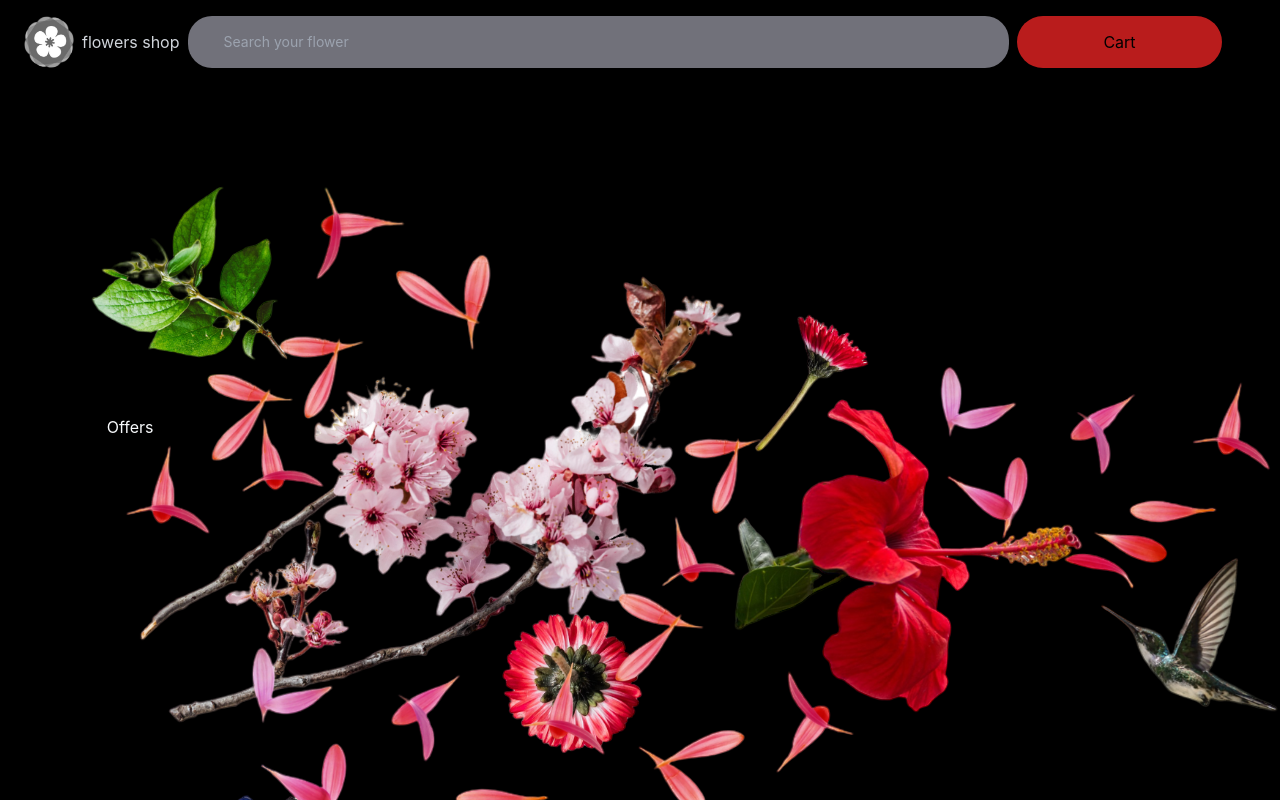
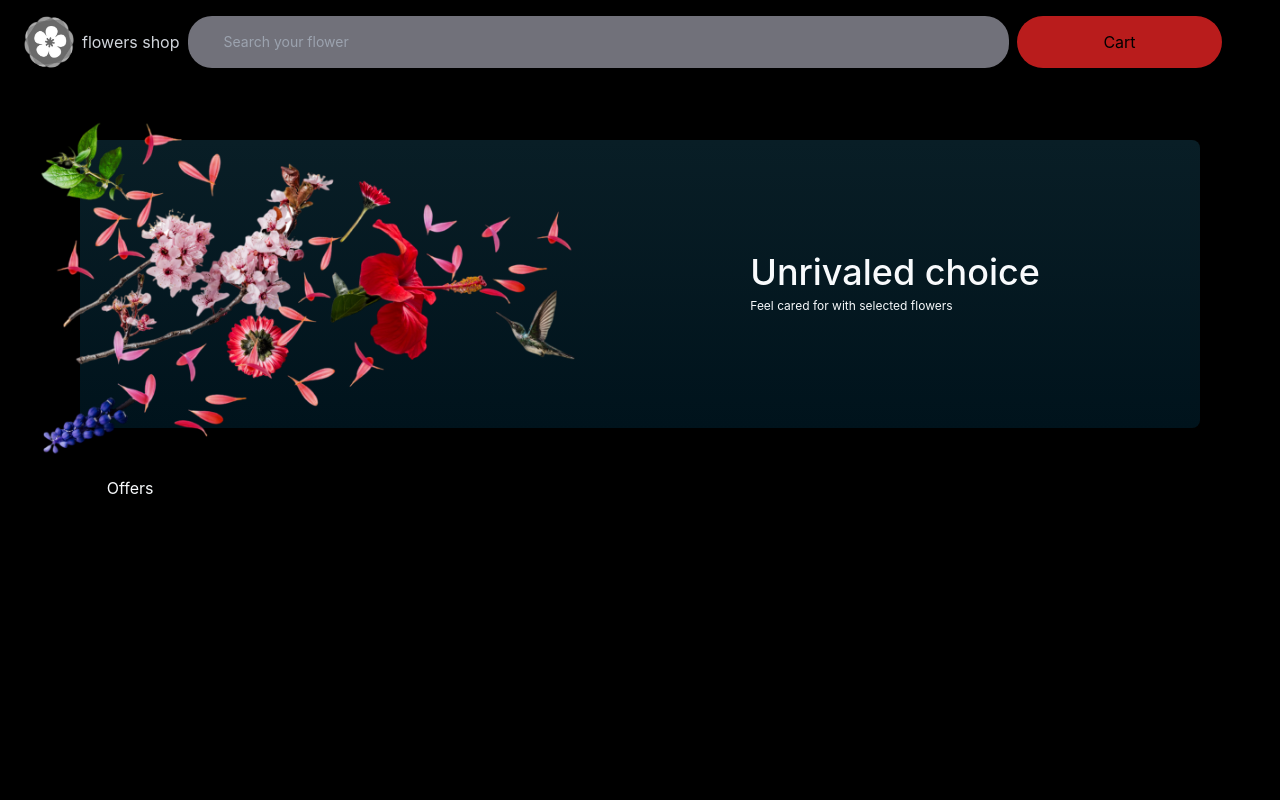
Before and after one commit to Sergey-sg/flowers_shop, a React (Create React App) app in the folder frontend/: page / in a window 1280 px wide. Shown: the top 800 px of the page. Built offline with nearby package versions, Linux system fonts and the light colour scheme.

Commit message:
worked with banner image position

```diff
--- a/frontend/src/pages/components/BannerFlowers.tsx
+++ b/frontend/src/pages/components/BannerFlowers.tsx
@@ -7,19 +7,22 @@ const BannerFlowers: React.FC = () => {
     }
 
     return (
-        <div className='container h-2/6 w-full mx-auto mt-4 mb-12 relative static'>
+      <div className='container'>
+        <div className='h-3/6 w-full mx-auto pt-14 px-20 mb-12 relative'>
           <img
-              className='inline-block'
+              className='absolute top-0 left-0 w-2/4'
+              style={{ maxWidth: '45%'}}
               src={bannerImage}
               alt={'flowers'}
           />
-          <div className='rounded-lg flex w-10/12 m-auto h-4/6' style={divStyle}>
-            <div className='text-slate-50 my-auto mr-24 ml-auto'>
+          <div className='rounded-lg flex m-auto' style={divStyle}>
+            <div className='text-slate-50 my-auto py-28 mr-40 ml-auto'>
                 <p className='font-medium text-4xl leading-10'>Unrivaled choice</p>
                 <span className='font-normal text-xs leading-4'>Feel cared for with selected flowers</span>
             </div>
           </div>
         </div>
+      </div>
     )
 }
 
```
